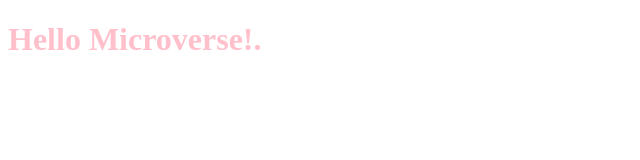
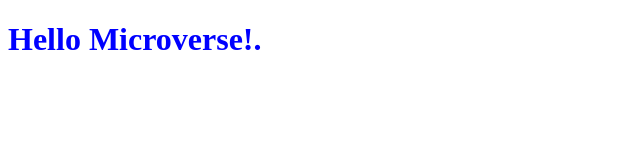
Before and after one commit to Estherstarr/HelloMicroverse2, a plain HTML site: page index.html in a window 1280 px wide. Shown: the whole page, without its empty margins (0-640 px from the left). Drawn offline with Linux system fonts and the light colour scheme.

```diff
--- a/style.css
+++ b/style.css
@@ -1 +1 @@
-.h1 { color: pink; }
+.h1 { color: blue; }
```
Also changed, not shown: package.json (deleted, +0 -20 lines), README.md.
